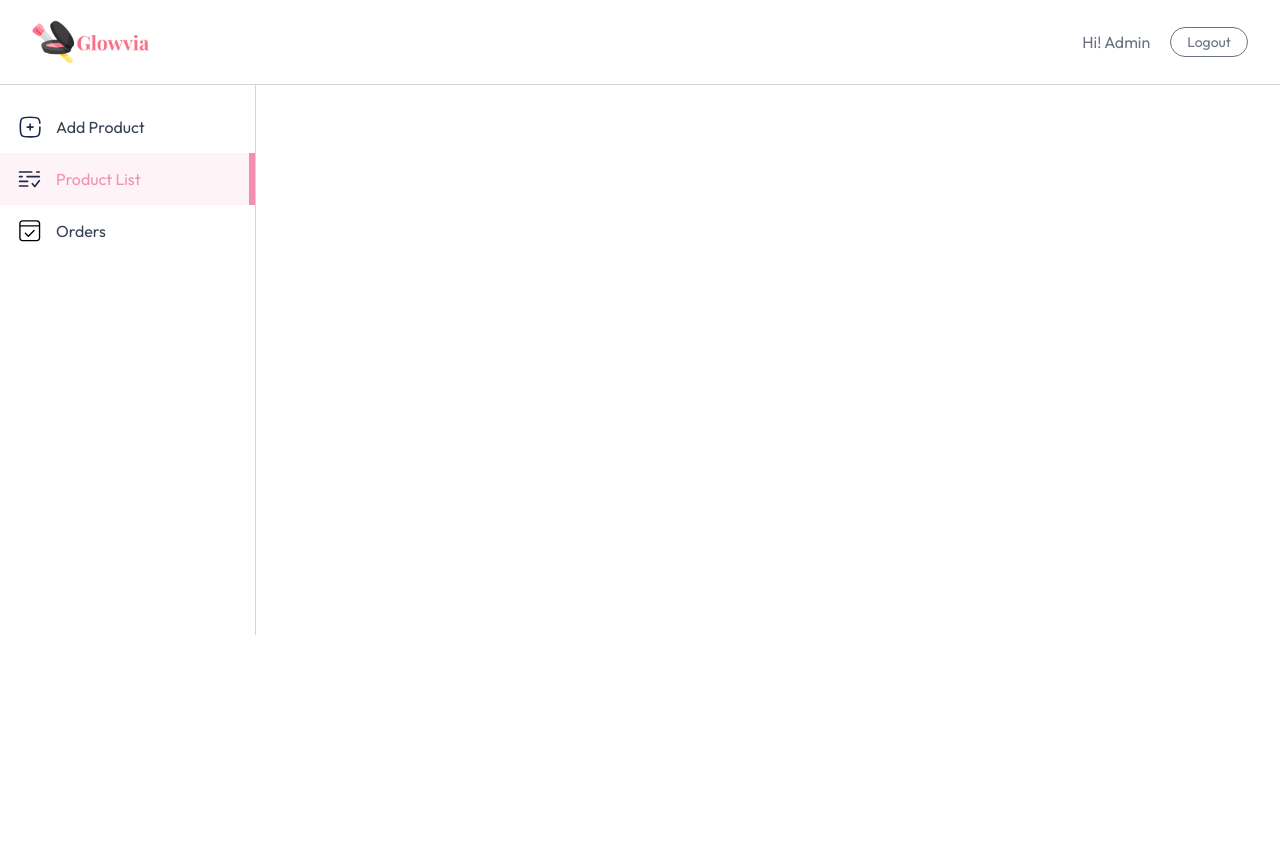
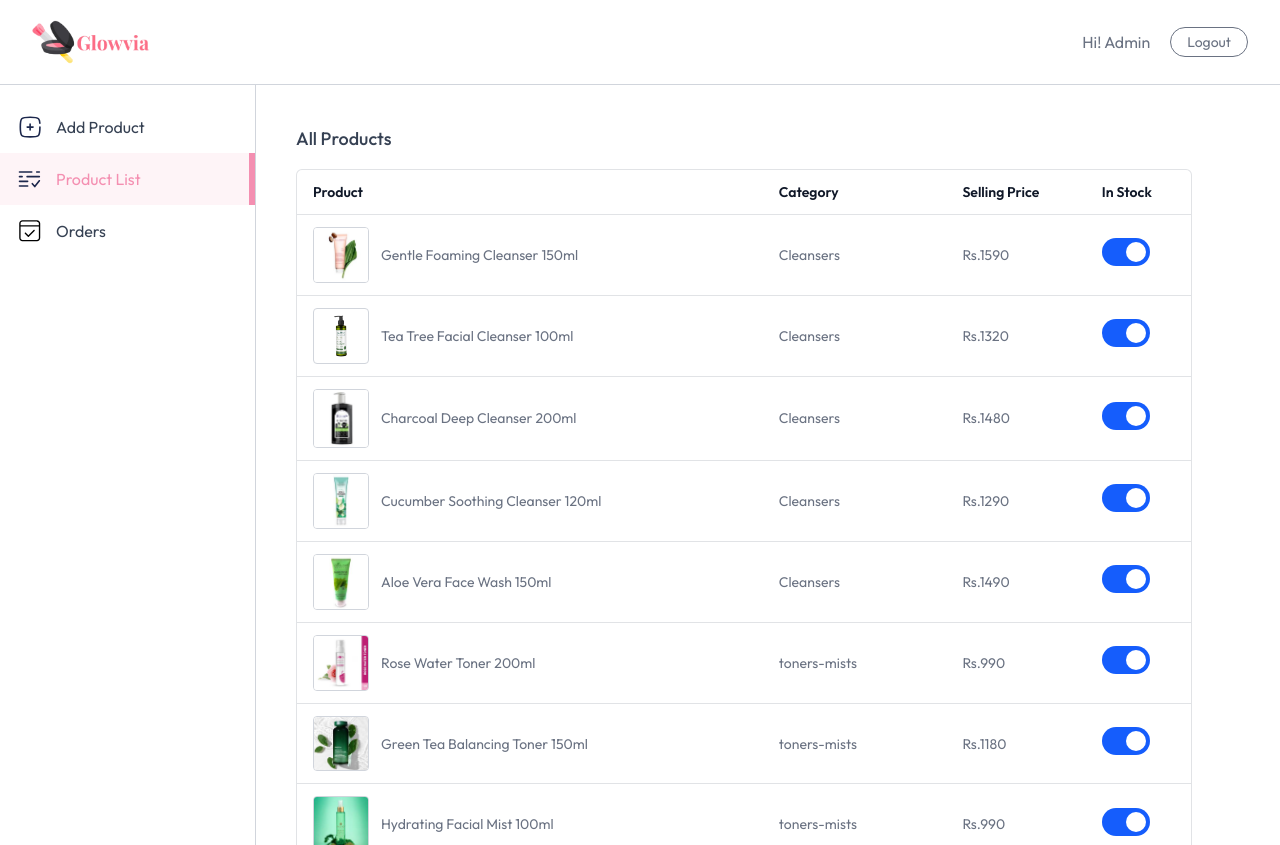
Before and after one commit to thiruniimasha/glowvia, a React (Vite) app in the folder client/: page /seller/product-list in a window 1280 px wide. Both pictures are taken after typing "name@example.com", "Sample123" into the empty fields and a click on the button "Login". Before the commit the page ends 800 px from the top, so only its background shows below. Built offline with nearby package versions, Linux system fonts and the light colour scheme.

Commit message:
create product list page

```diff
--- a/client/src/pages/seller/ProductList.jsx
+++ b/client/src/pages/seller/ProductList.jsx
@@ -1,10 +1,50 @@
 import React from 'react'
+import { useAppContext } from '../../context/AppContext'
 
-function ProductList() {
+
+const ProductList = () => {
+
+    const {products, currency} = useAppContext()
+
   return (
-    <div>
-
-    </div>
+    <div className="no-scrollbar flex-1 h-[95vh] overflow-y-scroll flex flex-col justify-between">
+            <div className="w-full md:p-10 p-4">
+                <h2 className="pb-4 text-lg font-medium">All Products</h2>
+                <div className="flex flex-col items-center max-w-4xl w-full overflow-hidden rounded-md bg-white border border-gray-500/20">
+                    <table className="md:table-auto table-fixed w-full overflow-hidden">
+                        <thead className="text-gray-900 text-sm text-left">
+                            <tr>
+                                <th className="px-4 py-3 font-semibold truncate">Product</th>
+                                <th className="px-4 py-3 font-semibold truncate">Category</th>
+                                <th className="px-4 py-3 font-semibold truncate hidden md:block">Selling Price</th>
+                                <th className="px-4 py-3 font-semibold truncate">In Stock</th>
+                            </tr>
+                        </thead>
+                        <tbody className="text-sm text-gray-500">
+                            {products.map((product) => (
+                                <tr key={product._id} className="border-t border-gray-500/20">
+                                    <td className="md:px-4 pl-2 md:pl-4 py-3 flex items-center space-x-3 truncate">
+                                        <div className="border border-gray-300 rounded overflow-hidden">
+                                            <img src={product.image[0]} alt="Product" className="w-16" />
+                                        </div>
+                                        <span className="truncate max-sm:hidden w-full">{product.name}</span>
+                                    </td>
+                                    <td className="px-4 py-3">{product.category}</td>
+                                    <td className="px-4 py-3 max-sm:hidden">{currency}{product.offerPrice}</td>
+                                    <td className="px-4 py-3">
+                                        <label className="relative inline-flex items-center cursor-pointer text-gray-900 gap-3">
+                                            <input type="checkbox" className="sr-only peer" defaultChecked={product.inStock} />
+                                            <div className="w-12 h-7 bg-slate-300 rounded-full peer peer-checked:bg-blue-600 transition-colors duration-200"></div>
+                                            <span className="dot absolute left-1 top-1 w-5 h-5 bg-white rounded-full transition-transform duration-200 ease-in-out peer-checked:translate-x-5"></span>
+                                        </label>
+                                    </td>
+                                </tr>
+                            ))}
+                        </tbody>
+                    </table>
+                </div>
+            </div>
+        </div>
   )
 }
 
--- a/client/src/pages/seller/SellerLayout.jsx
+++ b/client/src/pages/seller/SellerLayout.jsx
@@ -16,7 +16,7 @@
         { name: "Orders", path: "/seller/orders", icon: assets.order_icon },
     ];
 
-    const logout = async () =>{
+    const logout = async () => {
         setIsSeller(false);
     }
 
@@ -24,7 +24,7 @@
         <>
             <div className="flex items-center justify-between px-4 md:px-8 border-b border-gray-300 py-3 bg-white">
                 <Link to='/'>
-                    <img src={assets.logo} alt="logo" className=" cursor- pointer h-15"/>
+                    <img src={assets.logo} alt="logo" className=" cursor- pointer h-15" />
                 </Link>
                 <div className="flex items-center gap-5 text-gray-500">
                     <p>Hi! Admin</p>
@@ -32,22 +32,22 @@
                 </div>
             </div>
             <div className="flex">
-                <div className="md:w-64 w-16 border-r h-[550px] text-base border-gray-300 pt-4 flex flex-col transition-all duration-300">
+                <div className="md:w-64 w-16 border-r h-[95vh] text-base border-gray-300 pt-4 flex flex-col ">
                     {sidebarLinks.map((item) => (
                         <NavLink to={item.path} key={item.name} end={item.path === "/seller"}
-                        className={({isActive}) => `flex items-center py-3 px-4 gap-3
+                            className={({ isActive }) => `flex items-center py-3 px-4 gap-3
                             ${isActive ? "border-r-4 md:border-r-[6px] bg-primary/10 border-primary text-primary"
                                     : "hover:bg-gray-100/90 border-white"
                                 }`
                             }
                         >
-                        <img src={item.icon} alt="" className="w-7 h-7"/>
+                            <img src={item.icon} alt="" className="w-7 h-7" />
                             <p className="md:block hidden text-center">{item.name}</p>
                         </NavLink>
                     ))}
                 </div>
 
-            <Outlet/>
+                <Outlet />
 
             </div>
 
```
Lines whose indentation alone changed are shown as unchanged.
